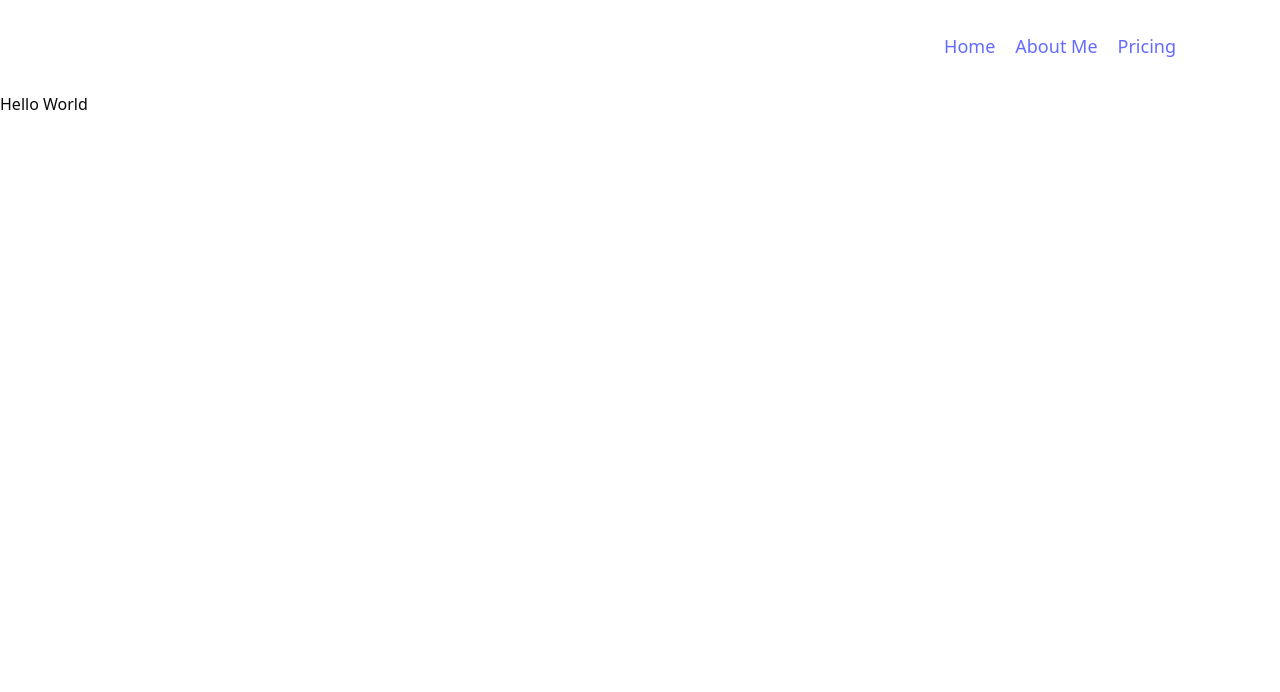
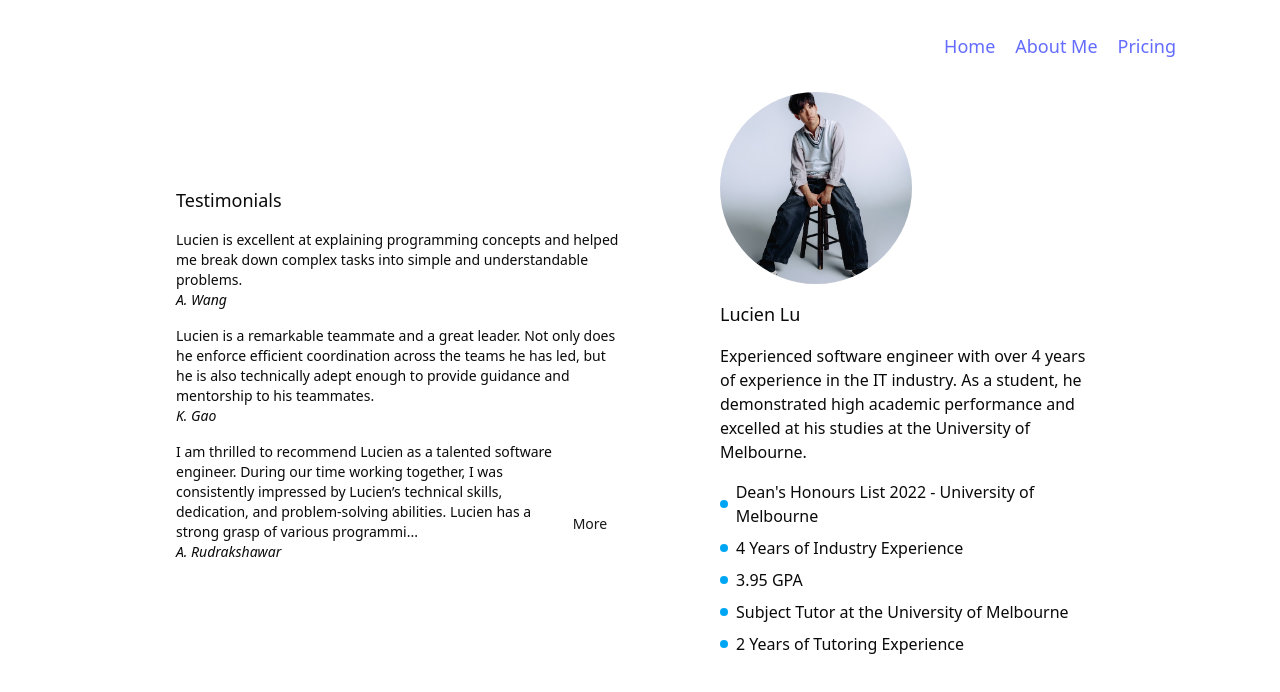
Before and after one commit to marutsuki/lucienlu-tutoring, a React (Vite) app: page /aboutme in a window 1280 px wide. Shown: the top 692 px of the page. Built offline with nearby package versions, Linux system fonts and the light colour scheme.

Commit message:
feat: about me page

```diff
--- a/package.json
+++ b/package.json
@@ -10,6 +10,7 @@
     "preview": "vite preview"
   },
   "dependencies": {
+    "@radix-ui/react-avatar": "^1.1.3",
     "@radix-ui/react-hover-card": "^1.1.6",
     "@radix-ui/react-navigation-menu": "^1.2.5",
     "@radix-ui/react-separator": "^1.1.2",
--- a/src/app/routes.tsx
+++ b/src/app/routes.tsx
@@ -6,6 +6,7 @@ import App from "@/app/routes/app/root";
 import NotFound from "@/app/routes/NotFound";
 import Home from "@/app/routes/app/Home";
 import Pricing from "@/app/routes/app/pricing/Pricing";
+import AboutMe from "@/app/routes/app/aboutme/AboutMe";
 
 const appRouter = createBrowserRouter([
   {
@@ -19,7 +20,7 @@ const appRouter = createBrowserRouter([
       },
       {
         path: "/aboutme",
-        element: <div>Hello World</div>,
+        element: <AboutMe />,
       },
       {
         path: "/pricing",
--- /dev/null
+++ b/src/app/routes/app/aboutme/AboutMe.tsx
@@ -0,0 +1,98 @@
+import React, { useState } from "react";
+import { Avatar, AvatarFallback, AvatarImage } from "@/components/ui/avatar";
+import { Button } from "@/components/ui/button";
+
+type Quote = {
+  from: string;
+  quote: string;
+};
+
+const quotes: Quote[] = [
+  {
+    from: `A. Wang`,
+    quote: `Lucien is excellent at explaining programming concepts and helped me break down complex tasks into simple and understandable problems.`,
+  },
+  {
+    from: `K. Gao`,
+    quote: `Lucien is a remarkable teammate and a great leader. Not only does he enforce efficient coordination across the teams he has led, but he is also technically adept enough to provide guidance and mentorship to his teammates.`,
+  },
+  {
+    from: `A. Rudrakshawar`,
+    quote: `I am thrilled to recommend Lucien as a talented software engineer. During our time working together, I was consistently impressed by Lucien’s technical skills, dedication, and problem-solving abilities.
+
+Lucien has a strong grasp of various programming languages and frameworks, and his ability to quickly learn new technologies is truly remarkable. He approaches challenges with a positive attitude and a creative mindset, often coming up with innovative solutions that greatly enhance our projects.
+
+Beyond his technical prowess, Lucien is an excellent team player. He communicates effectively with peers and is always willing to lend a hand or share his knowledge. His collaborative spirit fosters a positive work environment and encourages others to excel.
+
+I have no doubt that Lucien will continue to achieve great success in his career. He has the talent, drive, and work ethic that will make him a valuable asset to any team. I wholeheartedly recommend him for any software engineering opportunity.`,
+  },
+];
+
+const points: string[] = [
+  "Dean's Honours List 2022 - University of Melbourne",
+  "4 Years of Industry Experience",
+  "3.95 GPA",
+  "Subject Tutor at the University of Melbourne",
+  "2 Years of Tutoring Experience",
+];
+
+const MAX_QUOTE_LEN = 250;
+
+const AboutMe: React.FC = () => {
+  const [expanded, setExpanded] = useState(quotes.map(() => false));
+  return (
+    <section className="flex gap-24 justify-center items-center">
+      <div className="flex flex-col gap-4">
+        <h2 className="text-lg">Testimonials</h2>
+        {quotes.map((quote, index) => (
+          <div key={index} className="text-sm">
+            <p className="flex items-end w-[28rem]">
+              {expanded[index]
+                ? quote.quote
+                : quote.quote.slice(0, MAX_QUOTE_LEN)}
+              {quote.quote.length > MAX_QUOTE_LEN && !expanded[index] && "..."}
+              {quote.quote.length > MAX_QUOTE_LEN && (
+                <Button
+                  className="!bg-transparent !outline-none !border-none"
+                  variant="link"
+                  onClick={() =>
+                    setExpanded((prev) => [
+                      ...prev.slice(0, index),
+                      !prev[index],
+                      ...prev.slice(index + 1, quotes.length),
+                    ])
+                  }
+                >
+                  {expanded[index] ? "Less" : "More"}
+                </Button>
+              )}
+            </p>
+            <p className="italic">{quote.from}</p>
+          </div>
+        ))}
+      </div>
+      <div className="w-96 flex flex-col gap-4">
+        <Avatar className="size-48">
+          <AvatarImage className="object-cover" src="/profile.jpeg" />
+          <AvatarFallback>Profile</AvatarFallback>
+        </Avatar>
+        <h2 className="text-lg">Lucien Lu</h2>
+        <p>
+          Experienced software engineer with over 4 years of experience in the
+          IT industry. As a student, he demonstrated high academic performance
+          and excelled at his studies at the University of Melbourne.
+        </p>
+        <ul className="flex flex-col gap-2">
+          {points.map((point, index) => (
+            <li key={index} className="flex items-center gap-2">
+              <span className="flex h-2 w-2 rounded-full bg-sky-500" />
+              {point}
+            </li>
+          ))}
+        </ul>
+      </div>
+    </section>
+  );
+};
+
+export default AboutMe;
--- /dev/null
+++ b/src/components/ui/avatar.tsx
@@ -0,0 +1,51 @@
+import * as React from "react"
+import * as AvatarPrimitive from "@radix-ui/react-avatar"
+
+import { cn } from "@/lib/utils"
+
+function Avatar({
+  className,
+  ...props
+}: React.ComponentProps<typeof AvatarPrimitive.Root>) {
+  return (
+    <AvatarPrimitive.Root
+      data-slot="avatar"
+      className={cn(
+        "relative flex size-8 shrink-0 overflow-hidden rounded-full",
+        className
+      )}
+      {...props}
+    />
+  )
+}
+
+function AvatarImage({
+  className,
+  ...props
+}: React.ComponentProps<typeof AvatarPrimitive.Image>) {
+  return (
+    <AvatarPrimitive.Image
+      data-slot="avatar-image"
+      className={cn("aspect-square size-full", className)}
+      {...props}
+    />
+  )
+}
+
+function AvatarFallback({
+  className,
+  ...props
+}: React.ComponentProps<typeof AvatarPrimitive.Fallback>) {
+  return (
+    <AvatarPrimitive.Fallback
+      data-slot="avatar-fallback"
+      className={cn(
+        "bg-muted flex size-full items-center justify-center rounded-full",
+        className
+      )}
+      {...props}
+    />
+  )
+}
+
+export { Avatar, AvatarImage, AvatarFallback }
```
Also changed, not shown: public/profile.jpeg (added), 1 other file (tests, documents, lock files or other folders).
